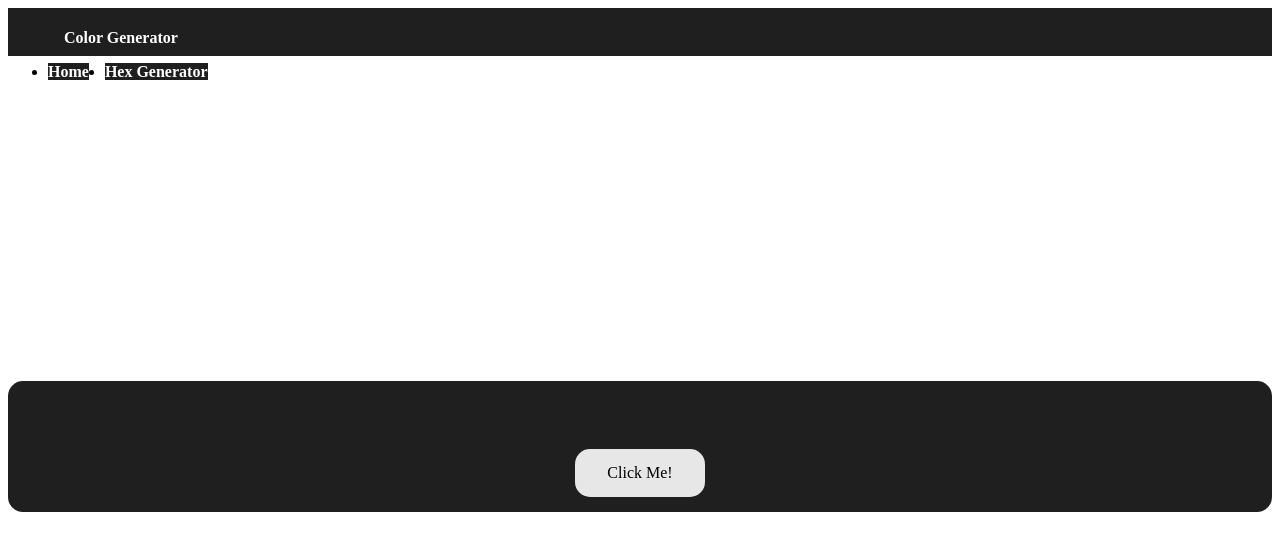
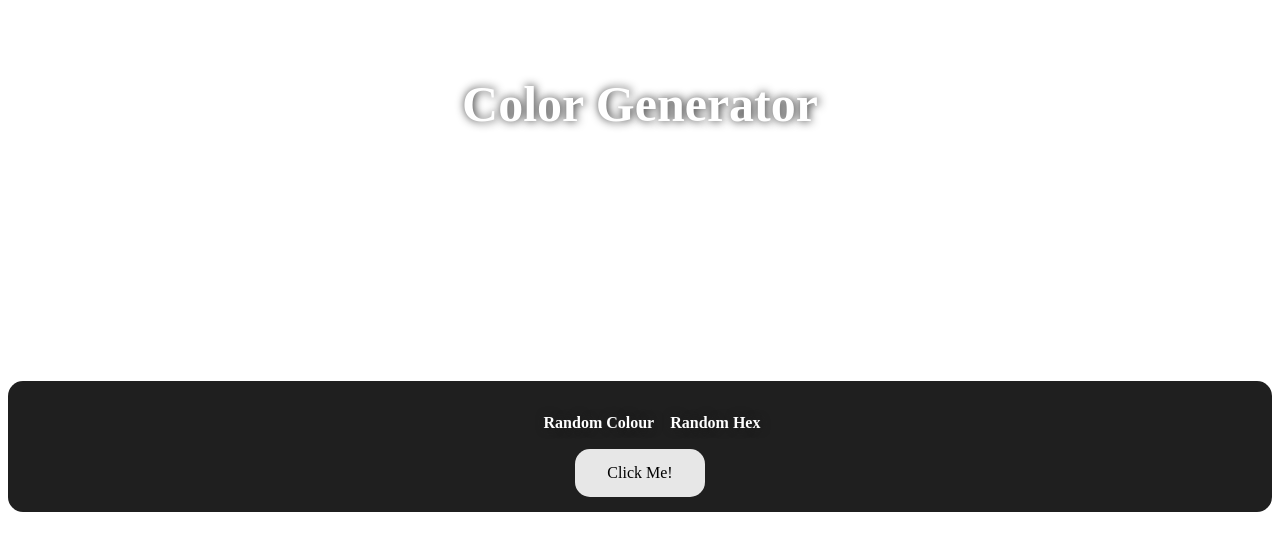
Before and after one commit to JohnHTConner/RandomColourHex, a plain HTML site: page index.html in a window 1280 px wide. Drawn offline with Linux system fonts and the light colour scheme.

Commit message:
2nd commit, Finished product

```diff
--- a/app.js
+++ b/app.js
@@ -1,4 +1,4 @@
-const colors = ["Black", "White", "Red", "Blue", "Green", "Purple", "Pink", "Yellow", "Brown", "Orange"];
+const colors = ["Black", "Gray", "Red", "Blue", "Green", "Purple", "Pink", "Yellow", "Brown", "Orange", "Aqua", "Indigo", "Fuchsia", "Lime", "Maroon", "Navy", "Olive", "Silver", "Teal" ];
 
 const btn = document.getElementById('btn');
 const color = document.querySelector('.colour')
--- a/index.html
+++ b/index.html
@@ -3,23 +3,23 @@
 <head>
     <meta charset="UTF-8">
     <meta name="viewport" content="width=device-width,initial-scale=1.0"/>
-    <title>Colour Generator</title>
+    <title>Random Colour Generator</title>
     <link rel="stylesheet" href="styles.css"/>
 </head>
 
 <body>
 <nav>
-    <div class="nav-center">
+    <div class="nav-center"></div>
     <h4>Color Generator</h4>
-    </div>
+
 
     <ul  class="nav-links">
         <li>
-            <a href="index.html" style="text-decoration: none">Home</a>
+            <a href="index.html" style="text-decoration: none">Random Colour</a>
         </li>
 
         <li>
-            <a href="hex.html" style="text-decoration: none">Hex Generator</a>
+            <a href="hex.html" style="text-decoration: none">Random Hex</a>
         </li>
     </ul>
 </nav>
--- a/styles.css
+++ b/styles.css
@@ -3,31 +3,50 @@
 
 
 nav {
-  background: #1f1f1f;
   height: 3rem;
+    color: white;
   display: grid;
+    text-align: center;
+    font-family: "Apple SD Gothic Neo";
+
 }
 .nav-center {
   width: 90vw;
-  max-width: var(--fixed-width);
   margin: 0 auto;
   display: flex;
   align-items: center;
   justify-content: space-between;
 }
-.nav-center h4 {
-  margin-bottom: 0;
-  color: white;
+h4 {
+    margin-bottom: 0;
+    font-size: 50px;
+    border-radius: 2px;
+    border-color: #1f1f1f;
+    text-shadow: #1f1f1f 1px 0 10px;
 }
 .nav-links {
   display: flex;
 }
 nav a {
+    position: relative;
   text-transform: capitalize;
   font-weight: 700;
   font-size: 1rem;
-  color: white; background-color: #1f1f1f;
+  color: white;
   margin-right: 1rem;
+    text-shadow: #1f1f1f 1px 0 10px;
+    color: white;
+}
+
+ul{
+    list-style-type: none;
+    display: flex;
+    justify-content: center;
+    float: none;
+    position: absolute;
+    top: 50%;
+    left: 50%;
+    transform: translate(-50%, -10%);
 }
 
 
```
Also changed, not shown: hex.html (+2 -2 lines).
